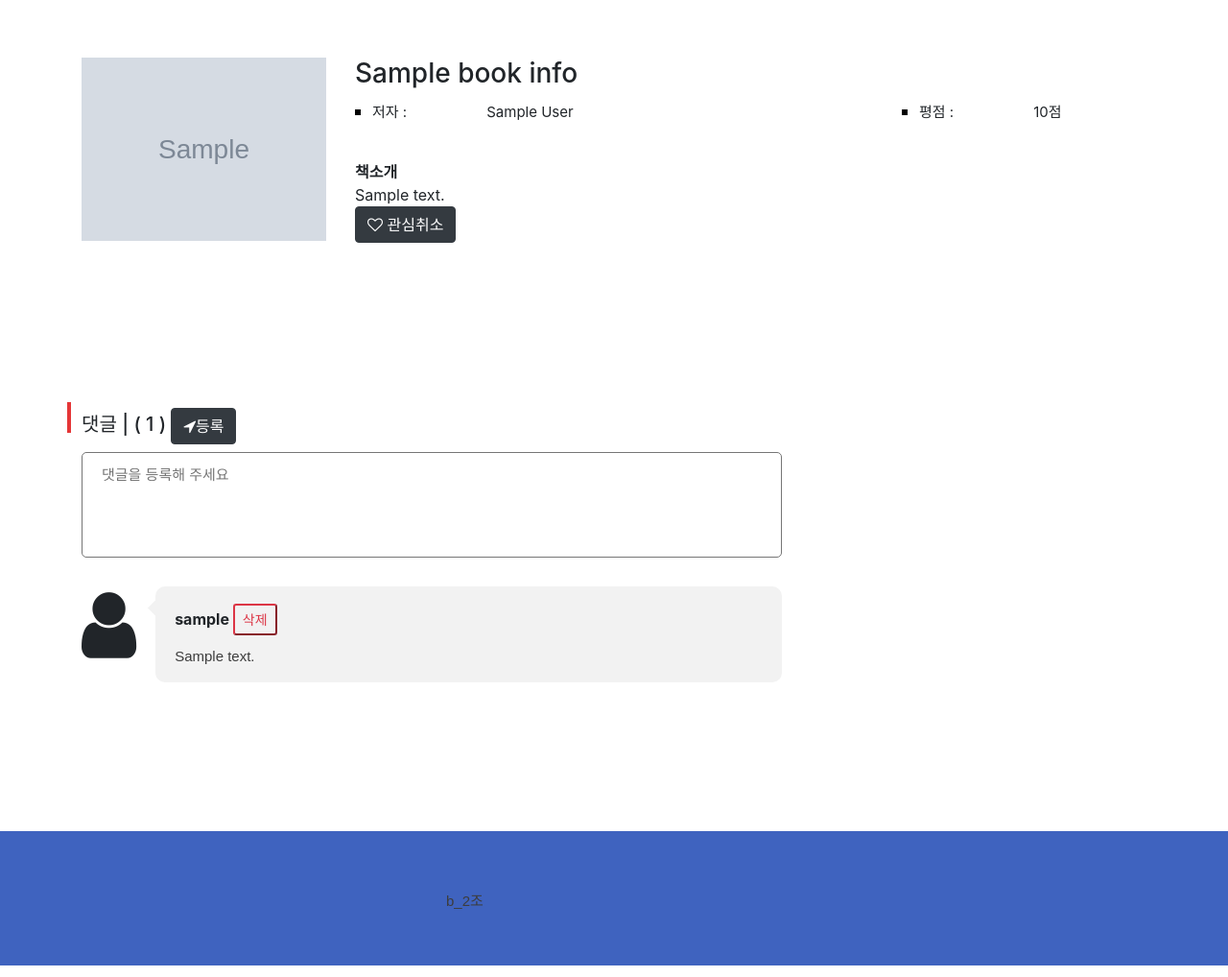
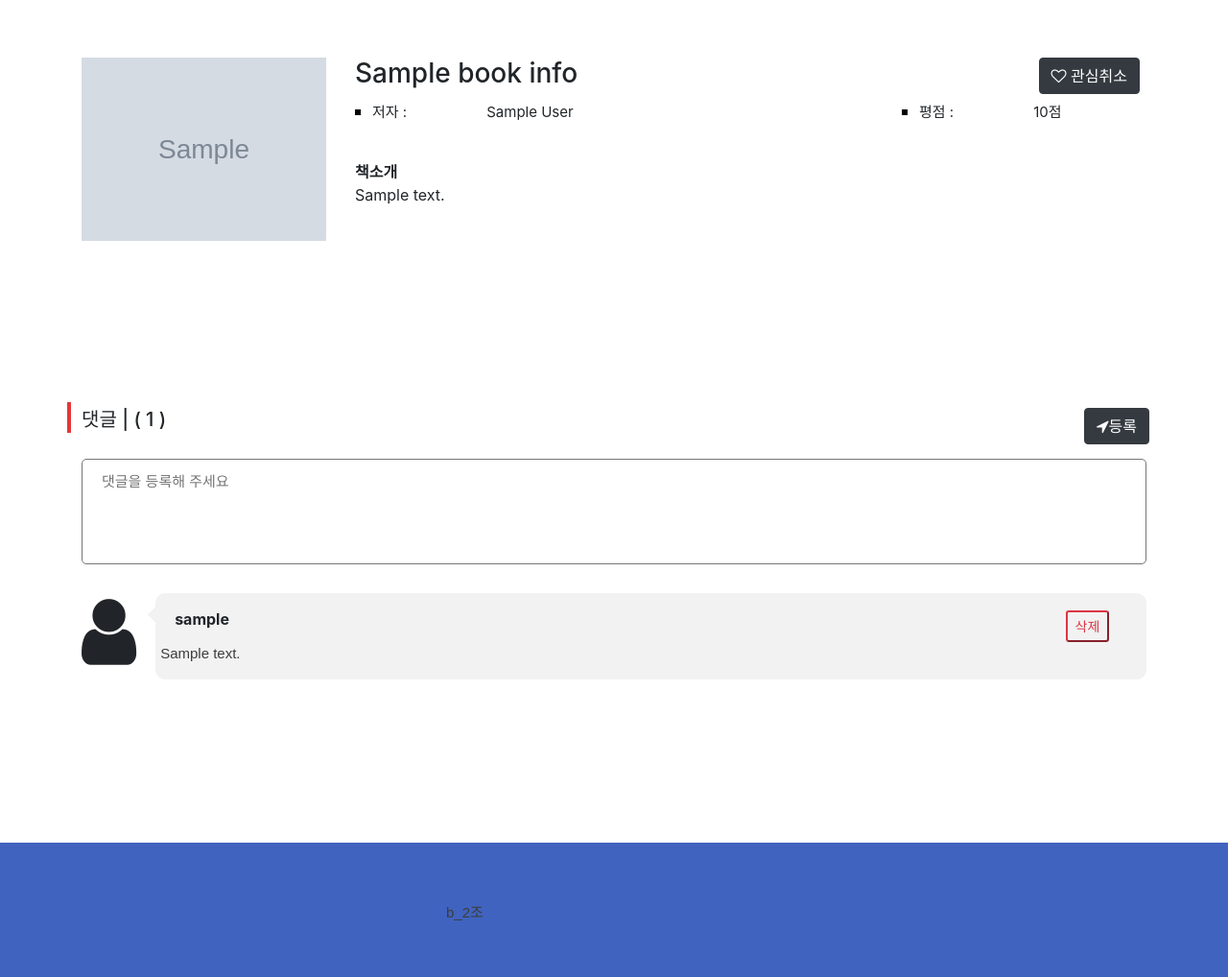
Before and after one commit to jeon9506/WEekly-Book, a Flask app: template templates/detailBook.html in a window 1280 px wide. Shown: the part 56-1074 px from the top of the page at 96% size. Run offline with Flask 2, Linux system fonts and the light colour scheme; the template is opened without the code that fills it: most values are stand-ins (such as "Sample title", 1, 10 or a date in 2020); grey boxes marked "Sample" are stand-in pictures; some libraries are stand-ins or nearby versions; some web fonts are replaced.

Commit message:
heesung detailBook.html ui정리

```diff
--- a/templates/detailBook.html
+++ b/templates/detailBook.html
@@ -138,8 +138,21 @@
                 </div>
                 <div class="col-lg-9">
                     <div class="book__details__text">
-                        <div class="book__details__title">
+                        <div class="row">
+                            <div class="book__details__title col-md-10">
                                 <h3>{{ book_info.book_name }}</h3>
+                            </div>
+                            <div class="book__details__btn col-md-2">
+                                {% if bookmarks.bookId %}
+                                    <button type="button" class="btn btn-dark" onclick="delete_bookmarks()">
+                                        <i class="fa fa-heart-o"></i>&nbsp;관심취소
+                                    </button>
+                                {% else %}
+                                    <button type="button" class="btn btn-outline-dark" onclick="save_bookmarks()">
+                                        <i class="fa fa-heart-o"></i>&nbsp;관심등록
+                                    </button>
+                                {% endif %}
+                            </div>
                         </div>
                         <div class="book__details__rating">
                             <div class="rating">
@@ -164,35 +177,31 @@
                         </div>
                         <b>책소개</b>
                         <div>{{ book_info.book_content|safe }}</div>
-                        <div class="book__details__btn">
-                            {% if bookmarks.bookId %}
-                                <button type="button" class="btn btn-dark" onclick="delete_bookmarks()">
-                                    <i class="fa fa-heart-o"></i>&nbsp;관심취소
-                                </button>
-                            {% else %}
-                                <button type="button" class="btn btn-outline-dark" onclick="save_bookmarks()">
-                                    <i class="fa fa-heart-o"></i>&nbsp;관심등록
-                                </button>
-                            {% endif %}
-                        </div>
                     </div>
                 </div>
             </div>
         </div>
         <div class="row">
-            <div class="col-lg-8 col-md-8">
+            <div class="col-lg-12 col-md-10">
                 <div class="book__details__form">
                     <div class="section-title">
+                        <div class="row">
+                            <div class="col-lg-11">
                                 <h5>댓글 | (
                                     {% if comments|length == 0 %}
                                         0
                                     {% else %}
                                         {{ comments|length }}
                                     {% endif %})
+                                </h5>
+                            </div>
+                            <div class="col-lg-1">
                                 <button id="post-comment" class="btn btn-dark" type="button" onclick="create_comment()">
                                     <i class="fa fa-location-arrow"></i>등록
                                 </button>
-                        </h5>
+                            </div>
+                        </div>
+                        <p></p>
                     </div>
                     <form action="#">
                         <textarea id="input-comment" placeholder="댓글을 등록해 주세요"></textarea>
@@ -205,17 +214,21 @@
                             <i class="fa fa-user fa-5x" aria-hidden="true"></i>
                         </div>
                         <div class="book__review__item__text">
-                                <h6>{{ comment.nickname }}
+                            <div class="row">
+                                <div class="col-lg-11">
+                                    <h6>{{ comment.nickname }}</h6>
+                                </div>
+                                <div class="col-lg-1">
                                     {% if comment.userId == user_info.userId %}
                                         <button type="button" class="btn-sm btn-outline-danger"
                                                 onclick="delete_comment('{{ comment.comment_id }}')">삭제
                                         </button>
                                     {% endif %}
-                                </h6>
+                                </div>
                                 <p>{{ comment.comment }}</p>
-
                             </div>
                         </div>
+                        <p></p>
                     {% endfor %}
                     </div>
                 </div>
```
Lines whose indentation alone changed are shown as unchanged.
